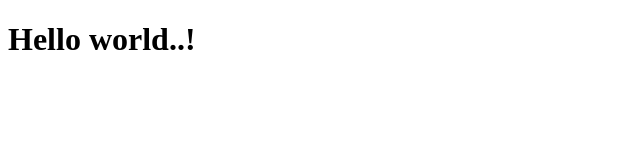
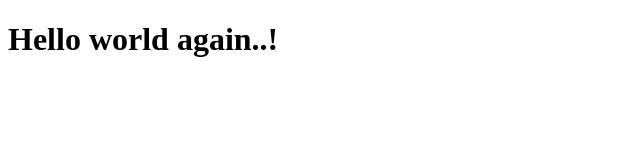
Before and after one commit to sajid-munawar/Auto_deploy_using_surge, a plain HTML site: page index.html in a window 1280 px wide. Shown: the whole page, without its empty margins (0-640 px from the left). Drawn offline with Linux system fonts and the light colour scheme.

Commit message:
Update index.html

```diff
--- a/index.html
+++ b/index.html
@@ -6,6 +6,6 @@
     <title>Document</title>
 </head>
 <body>
-    <h1>Hello world..!</h1>
+    <h1>Hello world again..!</h1>
 </body>
 </html>
```
